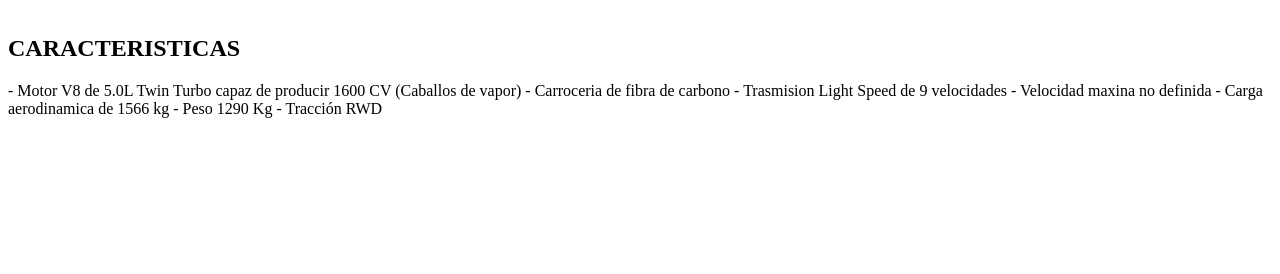
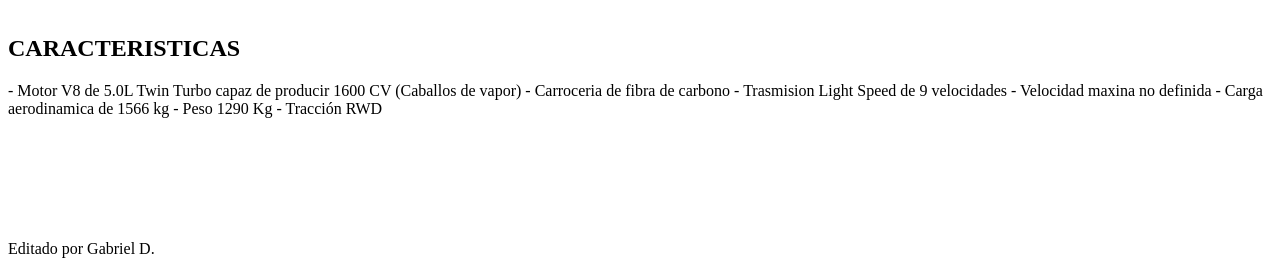
Before and after one commit to gabriel-durango/BestMachine, a plain HTML site: page index.html in a window 1280 px wide. Shown: the part 1045-1319 px from the top of the page. Before the commit the page ends 1179 px from the top, so only its background shows below. Drawn offline with Linux system fonts and the light colour scheme.

Commit message:
Update index.html

```diff
--- a/index.html
+++ b/index.html
@@ -1,3 +1,4 @@
+
 <html>
   <body>
 
@@ -46,7 +47,13 @@
        - Tracción RWD
      </P>
 
+<br>
+<br>
+<br>
+<br>
+<br>
 
+<p>Editado por Gabriel D.</p>
 <!--<a href="https://gabriel-durango.github.io/BestMachine/">BestMotors</a>-->
 
  </body>
```
